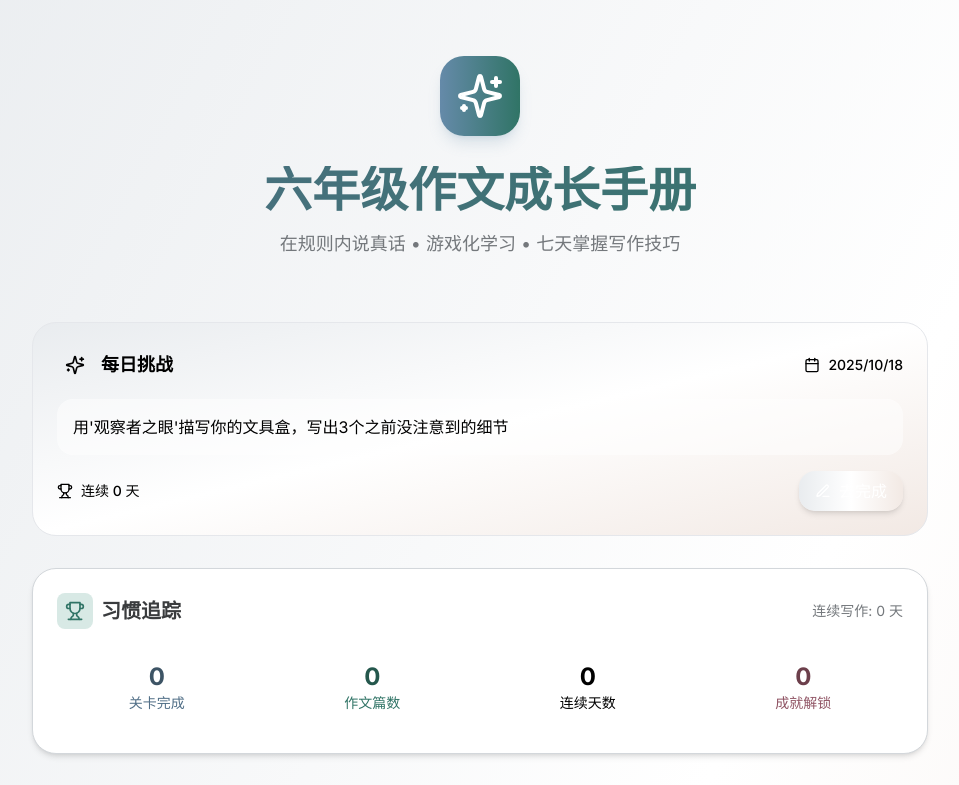
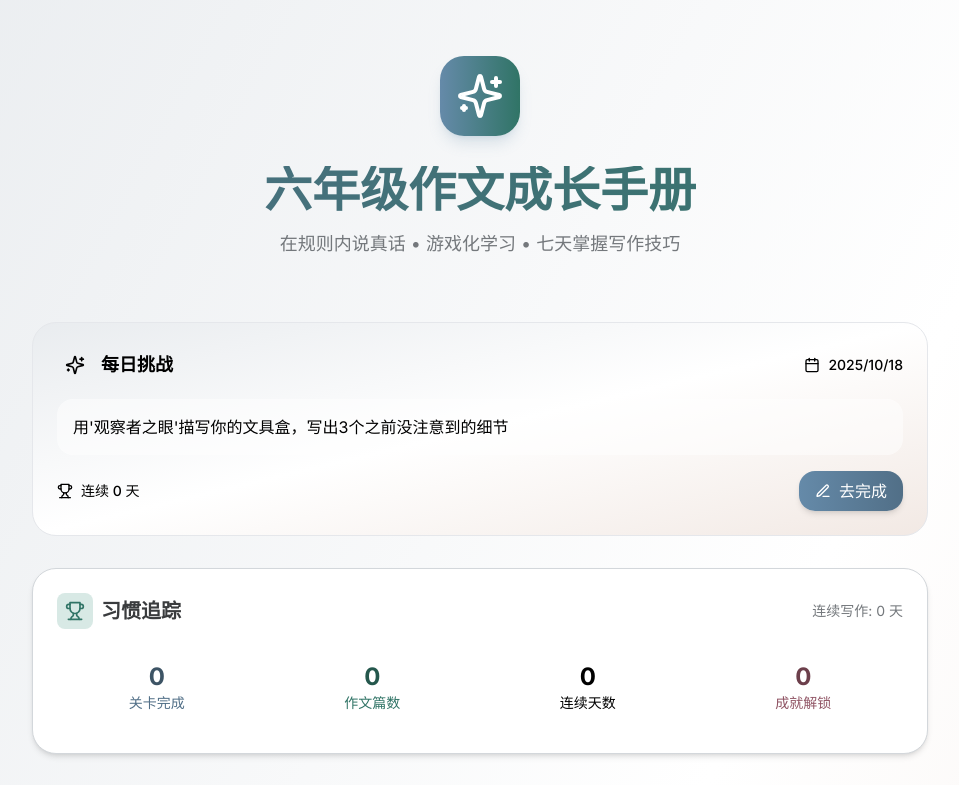
Before and after one commit to InitialXKO/Writing, a Next.js app: page / in a window 1280 px wide. Shown: the top 785 px of the page, without its empty margins (160-1119 px from the left). Built offline with nearby package versions, Linux system fonts and the light colour scheme.

Commit message:
改进每日挑战按钮配色：使用蓝色系使按钮更加醒目

```diff
--- a/src/components/DailyChallenge.tsx
+++ b/src/components/DailyChallenge.tsx
@@ -38,14 +38,14 @@ export default function DailyChallengeCard({ challenge }: DailyChallengeProps) {
         </div>
 
         {challenge.completed ? (
-          <div className="flex items-center gap-2 px-4 py-2 rounded-xl font-medium bg-morandi-green-500 text-white">
+          <div className="flex items-center gap-2 px-4 py-2 rounded-xl font-medium bg-morandi-green-500 text-white shadow-md">
             <CheckCircle className="w-4 h-4" />
             已完成
           </div>
         ) : (
           <Link
             href="/write"
-            className="flex items-center gap-2 px-4 py-2 rounded-xl font-medium bg-gradient-to-r from-morandi-purple-500 to-morandi-purple-600 hover:from-morandi-purple-600 hover:to-morandi-purple-700 text-white shadow-md hover:shadow-lg transition-all"
+            className="flex items-center gap-2 px-4 py-2 rounded-xl font-medium bg-gradient-to-r from-morandi-blue-500 to-morandi-blue-600 hover:from-morandi-blue-600 hover:to-morandi-blue-700 text-white shadow-md hover:shadow-lg transition-all"
           >
             <Edit3 className="w-4 h-4" />
             去完成
```
